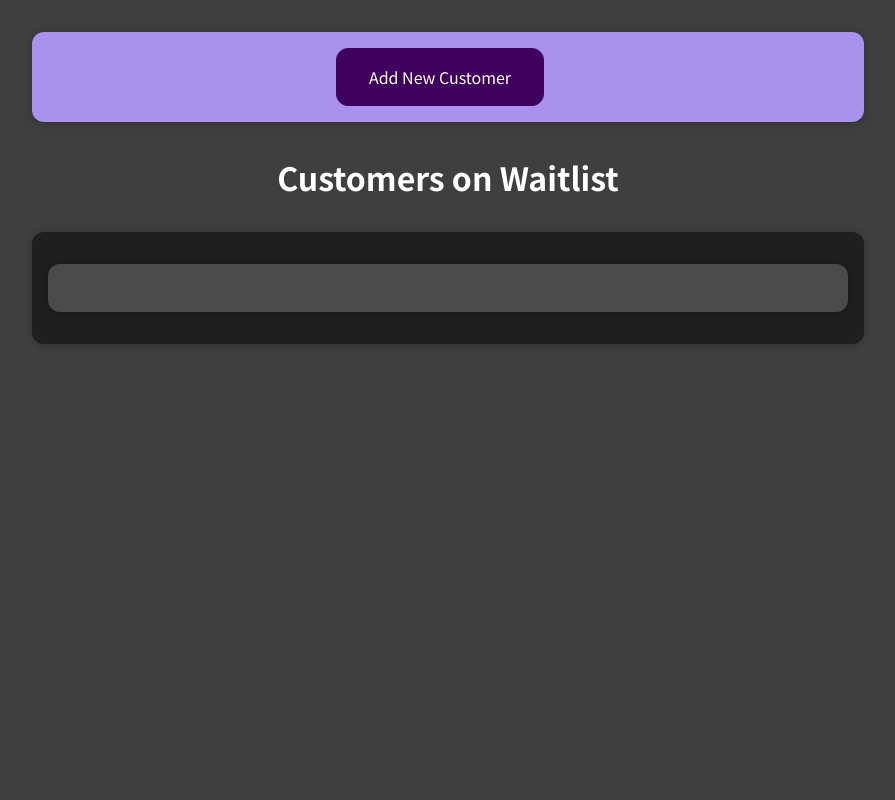
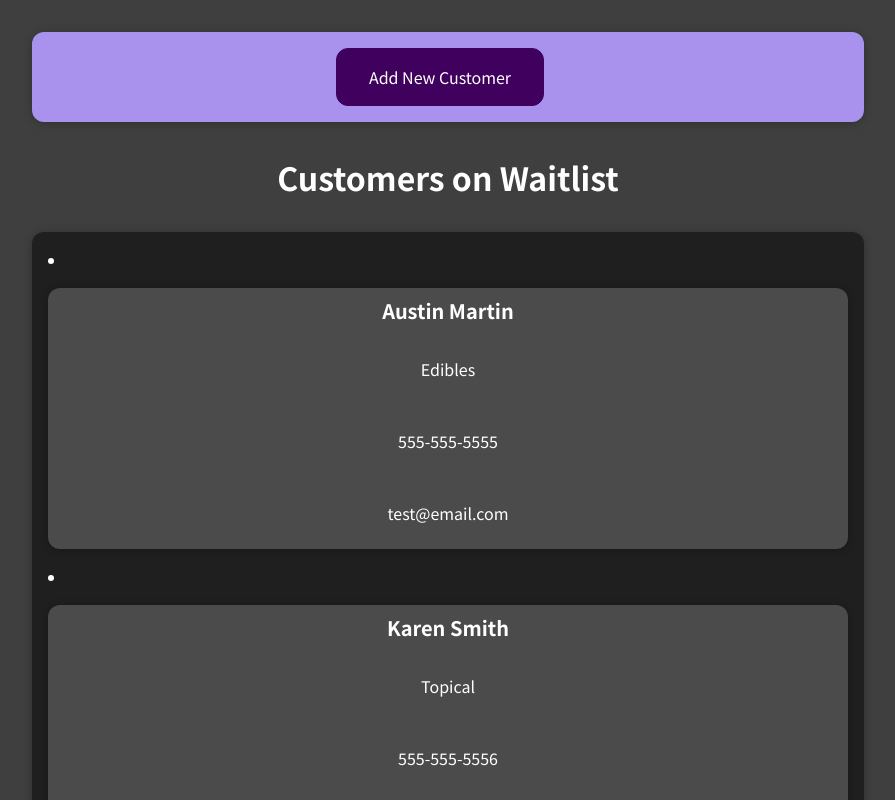
Before and after one commit to Nomad9-0/Inventory-Updater, a React (Create React App) app in the folder inventory-updater/: page / in a window 1280 px wide. Shown: the top 800 px of the page, without its empty margins (192-1087 px from the left). Built offline with nearby package versions, Linux system fonts and the light colour scheme.

Commit message:
new cutomers entered in from now display on list

```diff
--- a/inventory-updater/src/components/Customers/CustomerForm.js
+++ b/inventory-updater/src/components/Customers/CustomerForm.js
@@ -62,7 +62,7 @@ const CustomerForm = (props) => {
             name: enteredName,
             product: enteredProduct,
             //date: new Date(enteredDate),
-            phonenumber: enteredPhoneNumber,
+            phoneNumber: enteredPhoneNumber,
             email: enteredEmail
         };
         props.onSaveCustomerData(customerData);
--- a/inventory-updater/src/components/Customers/CustomerItem.css
+++ b/inventory-updater/src/components/Customers/CustomerItem.css
@@ -11,8 +11,7 @@
     display: flex;
     flex-direction: column;
     gap: 1rem;
-    align-items: flex-end;
-    flex-flow: column-reverse;
+    align-items: flex-start;
     justify-content: flex-start;
     flex: 1;
   }
@@ -37,7 +36,7 @@
 
   @media (min-width: 580px) {
     .customer-item__description {
-      flex-direction: row;
+      flex-direction: column;
       align-items: center;
       justify-content: flex-start;
       flex: 1;
--- a/inventory-updater/src/components/Customers/CustomerItem.js
+++ b/inventory-updater/src/components/Customers/CustomerItem.js
@@ -10,9 +10,8 @@ const CustomerItem = (props) => {
                 {/* <CustomerDate date={props.date} /> */}
                 <div className="customer-item__description">
                     <h2>{props.name}</h2>
-                    <span>{props.id}</span>
                     <p>{props.product}</p>
-                    <p>{props.phonenumber}</p>
+                    <p>{props.phoneNumber}</p>
                     <p>{props.email}</p>
                 </div>
             </Card>
--- a/inventory-updater/src/components/Customers/Customers.js
+++ b/inventory-updater/src/components/Customers/Customers.js
@@ -1,5 +1,6 @@
 import React, { useState } from "react";
 import Card from '../UI/Card';
+import CustomerItem from "./CustomerItem";
 // import CustomerFilter from "./CustomerFilter";
 import CustomerList from "./CustomerList";
 import './Customers.css';
@@ -21,7 +22,14 @@ const Customers = (props) => {
             <Card className='customers'>
                 {/* <CustomerFilter selected={filteredYear} onChangeFilter={filterChangeHandler} /> */}
                 {/* <CustomerList items={filteredCustomers} />  */}
-                <CustomerList />
+                {props.items.map(customer =>
+                    <CustomerItem
+                        name={customer.name}
+                        product={customer.product}
+                        phoneNumber={customer.phoneNumber}
+                        email={customer.email}
+                    />
+                )}
             </Card>
         </div>
     );
```
